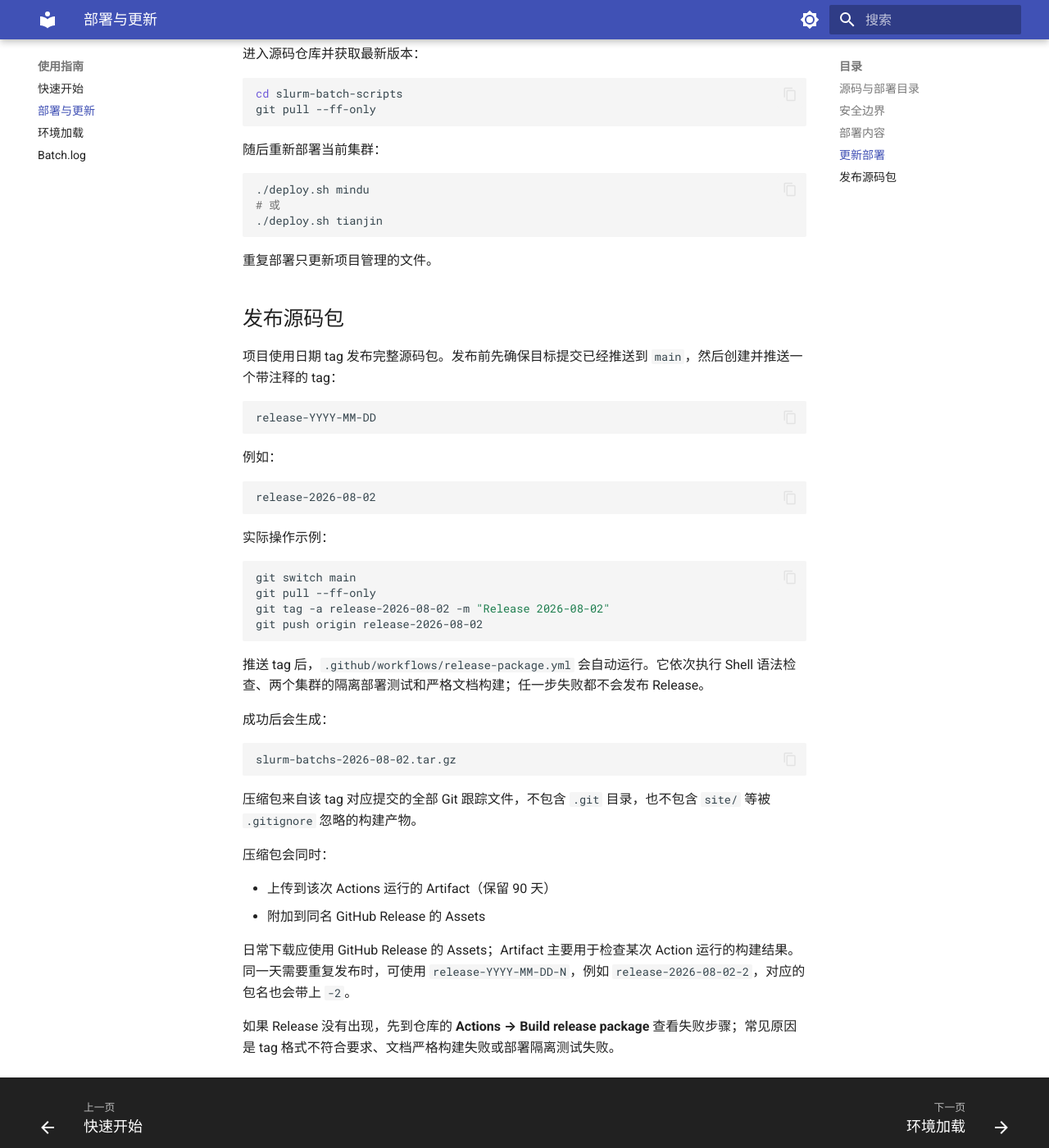
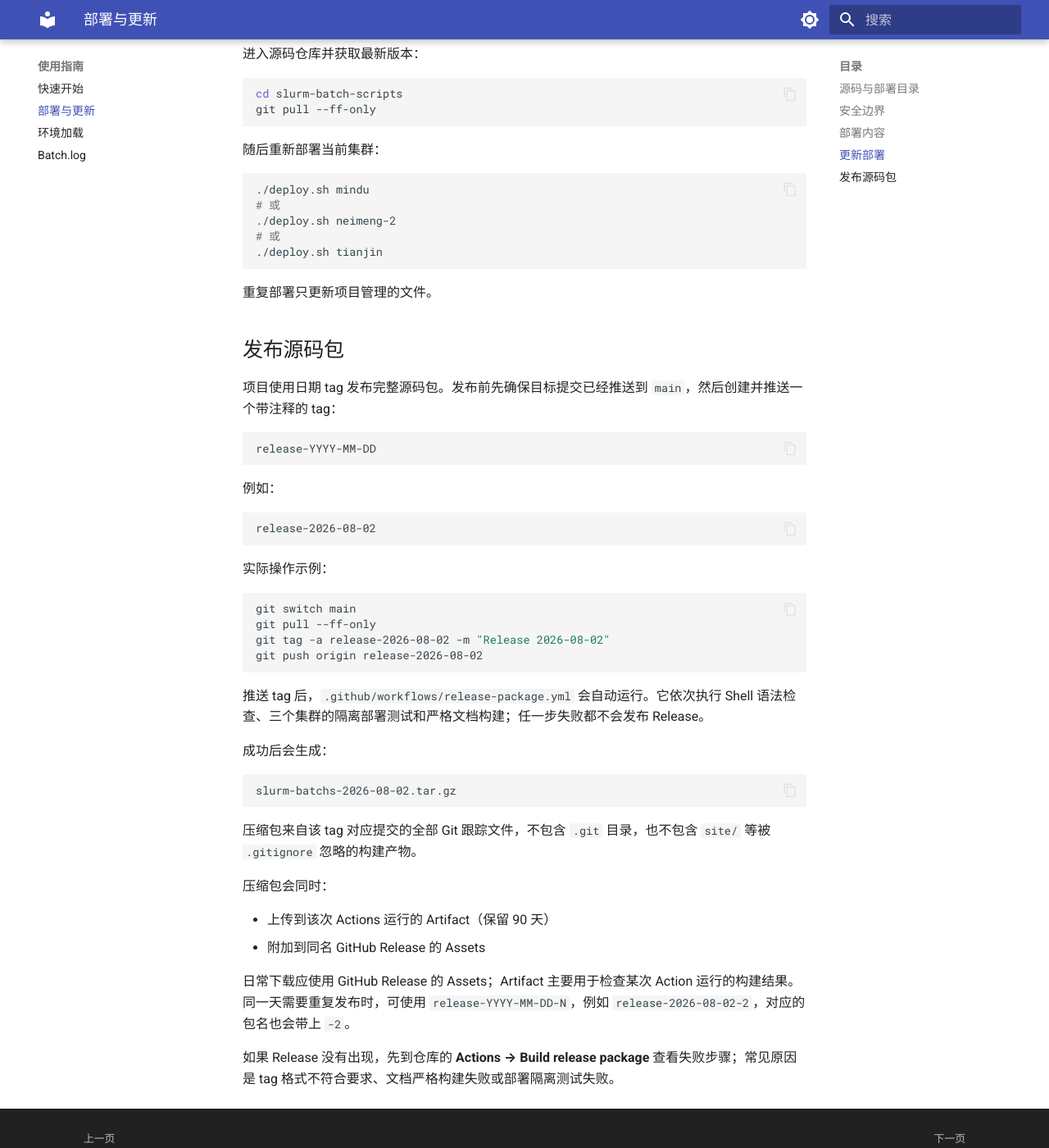
Before and after one commit to wxia529/slurm-batch-scripts, an MkDocs documentation site: the page built from docs/deployment.md, in a window 1280 px wide and 1400 px high, scrolled down 1792 px. Shown: the whole window at 82% size. Built offline with MkDocs 1.6.1 and Material for MkDocs 9.7.7, drawn with Linux system fonts in a browser that asks for light colours.

Commit message:
feat: add neimeng-2 VASP submission script

````diff
--- a/docs/deployment.md
+++ b/docs/deployment.md
@@ -9,7 +9,7 @@
 部署目录：~/soft/slurm-batchs/
 ```
 
-部署时，`deploy.sh` 根据参数从对应集群目录（`mindu/` 或 `tianjin/`）选择脚本，并从 `docs/clusters/` 选择说明文件。
+部署时，`deploy.sh` 根据参数从对应集群目录（`mindu/`、`neimeng-2/` 或 `tianjin/`）选择脚本，并从 `docs/clusters/` 选择说明文件。
 
 例如：
 
@@ -76,6 +76,8 @@ git pull --ff-only
 ```bash
 ./deploy.sh mindu
 # 或
+./deploy.sh neimeng-2
+# 或
 ./deploy.sh tianjin
 ```
 
@@ -104,7 +106,7 @@ git tag -a release-2026-08-02 -m "Release 2026-08-02"
 git push origin release-2026-08-02
 ```
 
-推送 tag 后，`.github/workflows/release-package.yml` 会自动运行。它依次执行 Shell 语法检查、两个集群的隔离部署测试和严格文档构建；任一步失败都不会发布 Release。
+推送 tag 后，`.github/workflows/release-package.yml` 会自动运行。它依次执行 Shell 语法检查、三个集群的隔离部署测试和严格文档构建；任一步失败都不会发布 Release。
 
 成功后会生成：
 
--- a/mkdocs.yml
+++ b/mkdocs.yml
@@ -68,6 +68,9 @@ nav:
           - QE: clusters/mindu/qe.md
           - VASP: clusters/mindu/vasp.md
           - ORCA: clusters/mindu/orca.md
+      - 内蒙二区:
+          - 集群说明: clusters/neimeng-2/index.md
+          - VASP: clusters/neimeng-2/vasp.md
       - tianjin:
           - 集群说明: clusters/tianjin/index.md
           - CP2K: clusters/tianjin/cp2k.md
````
Also changed, not shown: AGENTS.md (+3 -3 lines), README.md (+3 -0 lines), docs/clusters/neimeng-2/index.md (added, +12 -0 lines), docs/clusters/neimeng-2/vasp.md (added, +30 -0 lines), docs/contributing.md (+1 -0 lines), docs/getting-started.md (+6 -0 lines), docs/index.md (+1 -0 lines), 3 other files.
